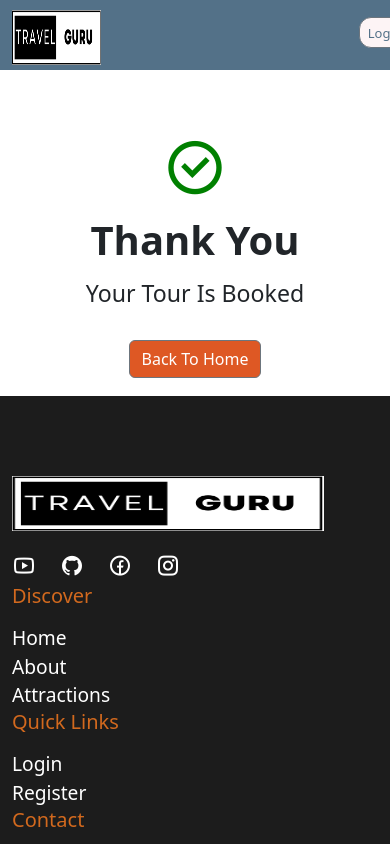
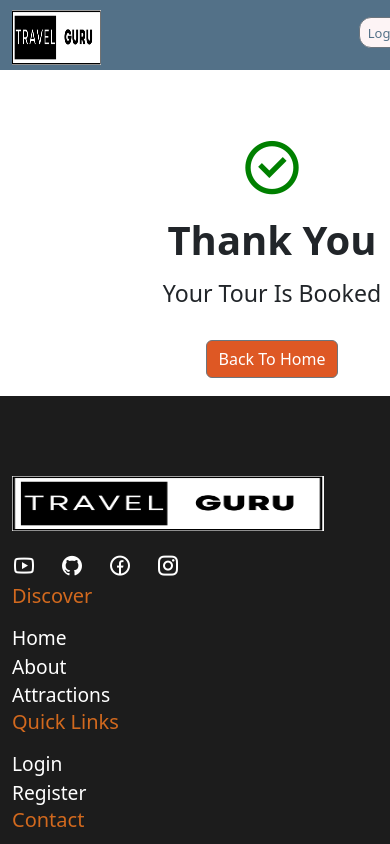
Before and after one commit to Deep2237/tour-website-project-ip, a React (Create React App) app in the folder frontend/: page /thankyou in a window 390 px wide. Shown: the top 844 px of the page. Built offline with nearby package versions, Linux system fonts and the light colour scheme.

Commit message:
Update thank-you.css

```diff
--- a/frontend/src/styles/thank-you.css
+++ b/frontend/src/styles/thank-you.css
@@ -15,3 +15,9 @@
    color: white !important;
    text-decoration: none !important;
  }
+
+@media only screen and (max-width: 545px) {
+  .thank__you{
+    width: 520px;
+  }
+}
```
